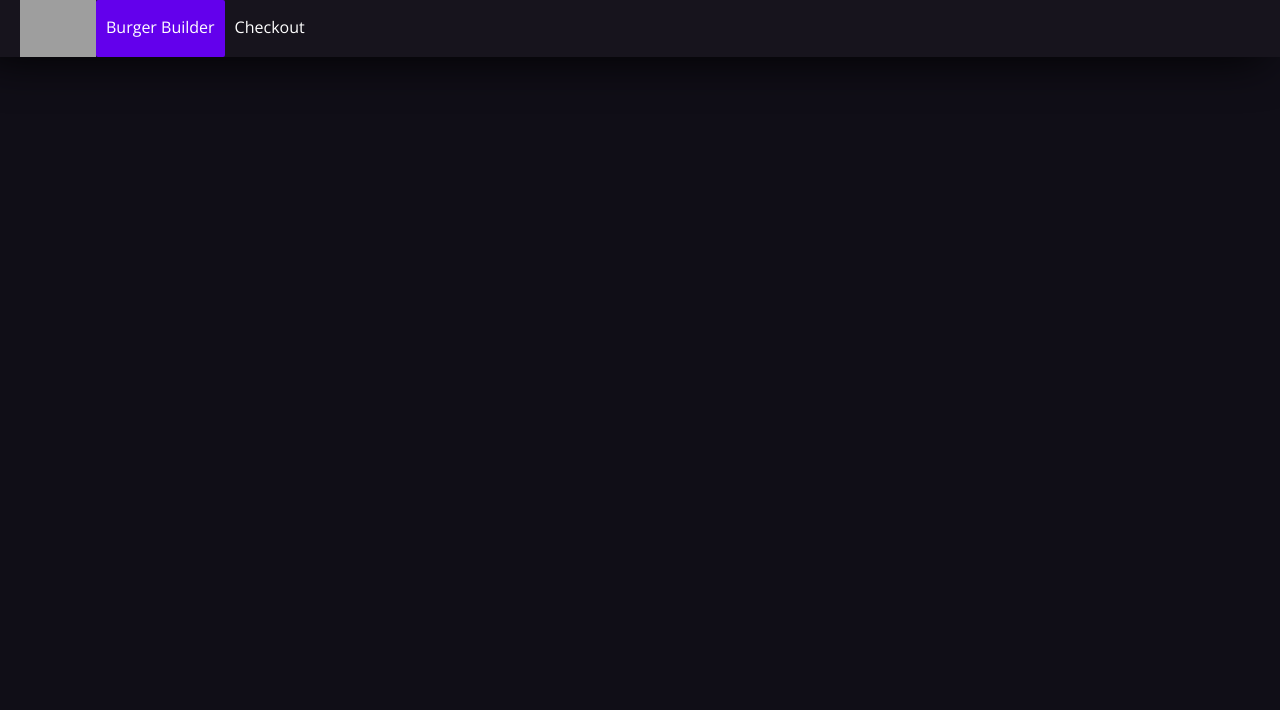
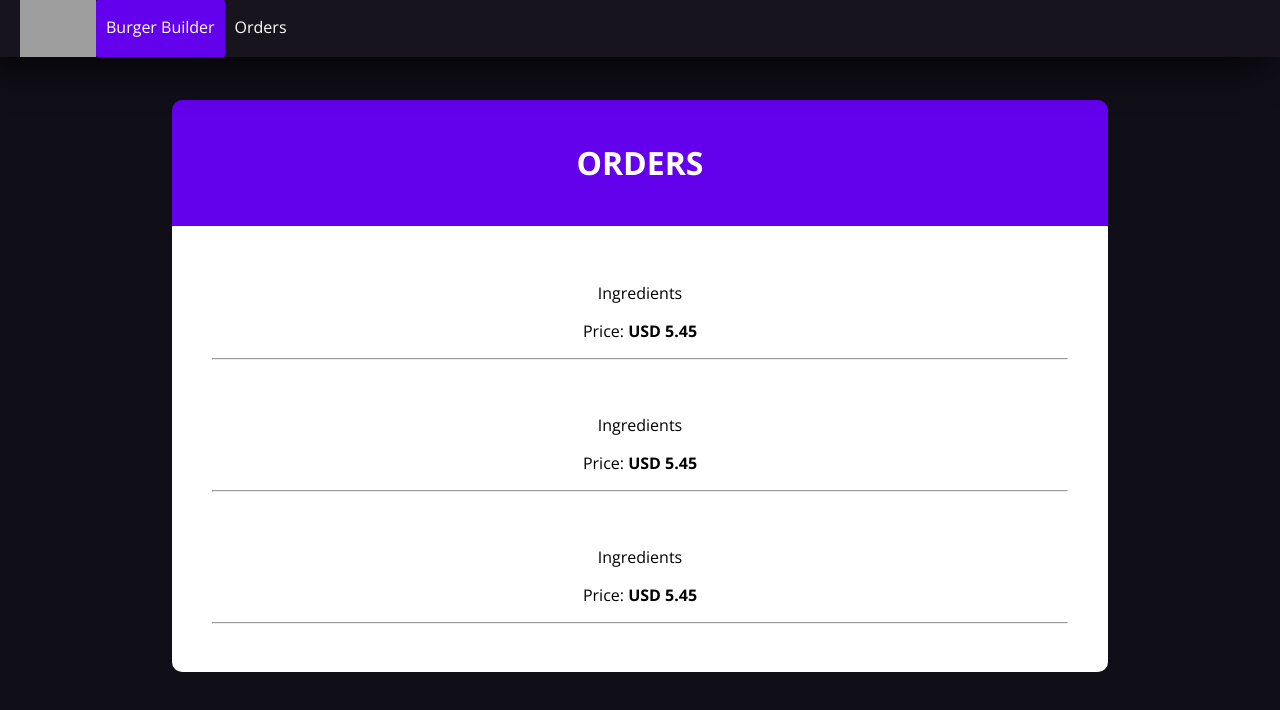
Before and after one commit to omdev74/Burger-Builder-2, a React app: page /orders in a window 1280 px wide. Shown: the top 710 px of the page. Built offline with nearby package versions, Linux system fonts and the light colour scheme; grey boxes are pictures that could not be loaded.

Commit message:
@0.12.9 order page added

```diff
--- a/package.json
+++ b/package.json
@@ -1,6 +1,6 @@
 {
   "name": "burger-builder",
-  "version": "0.12.8",
+  "version": "0.12.9",
   "private": true,
   "engines": {
     "node": "16.6.1",
--- a/src/App.js
+++ b/src/App.js
@@ -3,6 +3,7 @@ import BurgerBuilder from "./containers/BurgerBuilder/BurgerBuilder";
 import Layout from "./components/Layout/Layout";
 import Checkout from "./containers/Checkout/Checkout";
 import {Route,Switch} from "react-router-dom"
+import Orders from "./containers/Orders/Orders";
 class App extends Component{
   state={show:true}
 
@@ -17,6 +18,8 @@ class App extends Component{
         <Layout>
             <Switch>
           <Route path="/checkout"  component={Checkout} />
+          <Route path="/orders"  component={Orders} />
+
           <Route path="/" exact component={BurgerBuilder} />
           </Switch>
 
--- a/src/components/Navigation/NavigationItems/NavigationItems.js
+++ b/src/components/Navigation/NavigationItems/NavigationItems.js
@@ -4,7 +4,7 @@ import NavigationItem from "./NavigationItem/NavigationItem";
 const navigationItems = (props)=>(
     <ul className={classes.NavigationItems}>
         <NavigationItem active link="/">Burger Builder</NavigationItem>
-        <NavigationItem  link="/">Checkout</NavigationItem>
+        <NavigationItem  link="/orders">Orders</NavigationItem>
     </ul>
 
 );
--- /dev/null
+++ b/src/containers/Orders/Order/Order.css
@@ -0,0 +1,10 @@
+.Order{
+    color: black;
+    background-color: white;
+    margin: 10px;
+    padding: 10px;
+    border-radius: 10px;
+    /* border: solid 1px; */
+
+
+}
--- /dev/null
+++ b/src/containers/Orders/Order/Order.js
@@ -0,0 +1,12 @@
+import React from "react"
+import "./Order.css"
+const order = ()=>{
+    return(
+        <div className="Order">
+            <p>Ingredients</p>
+            <p>Price: <strong>USD 5.45</strong></p>
+            <hr></hr>
+        </div>
+    )
+}
+export default order
--- /dev/null
+++ b/src/containers/Orders/Orders.css
@@ -0,0 +1,31 @@
+.Headers{
+    display: block;
+    margin-left: auto;
+    margin-right: auto;
+    width: 70%;
+    margin-top: 100px;
+    padding: 20px;
+
+    text-align: center;
+    background-color: #6300EC;
+    height: fit-content;
+    /* t  */
+    border-radius: 10px 10px 1px 1px;
+    /* box-shadow: -1rem 0 3rem #000; */
+
+}
+.List{
+    display: block;
+    margin-left: auto;
+    margin-right: auto;
+    width: 70%;
+    padding: 20px;
+
+    text-align: center;
+    background-color: #fff;
+    height: fit-content;
+    border-radius: 1px 1px 10px 10px;
+    /* box-shadow: -1rem 0 3rem #000; */
+
+
+}
--- /dev/null
+++ b/src/containers/Orders/Orders.js
@@ -0,0 +1,23 @@
+import React,{Component} from "react"
+import Order from "./Order/Order"
+import "./Orders.css"
+class Orders extends Component{
+
+    render(){
+        return(
+            <div>
+                <div className="Headers"> <h1>ORDERS</h1></div>
+                <div className="List">
+                    <Order />
+                    <Order />
+                    <Order />
+                </div>
+            </div>
+
+
+
+
+        )
+    }
+}
+export default Orders
```
